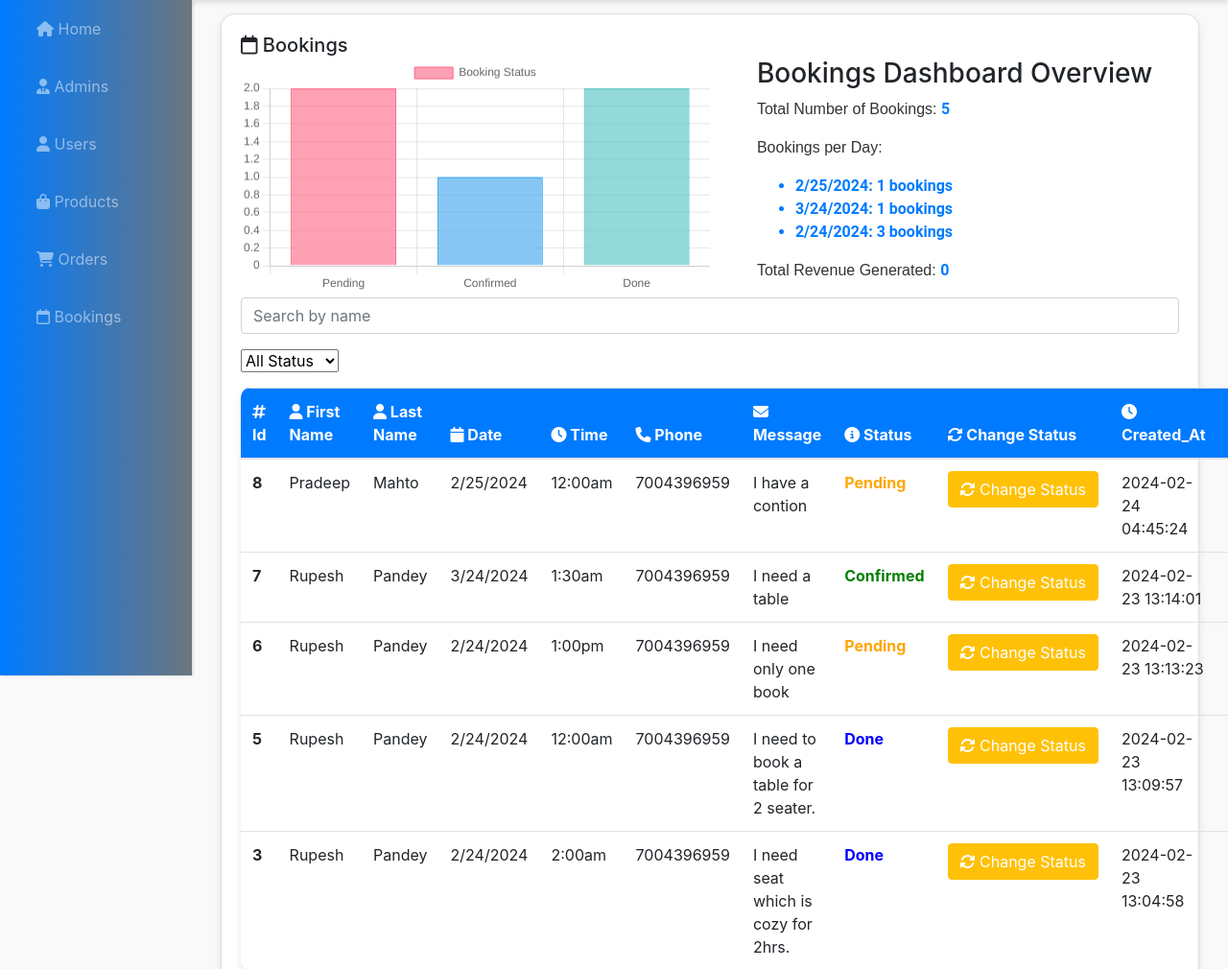
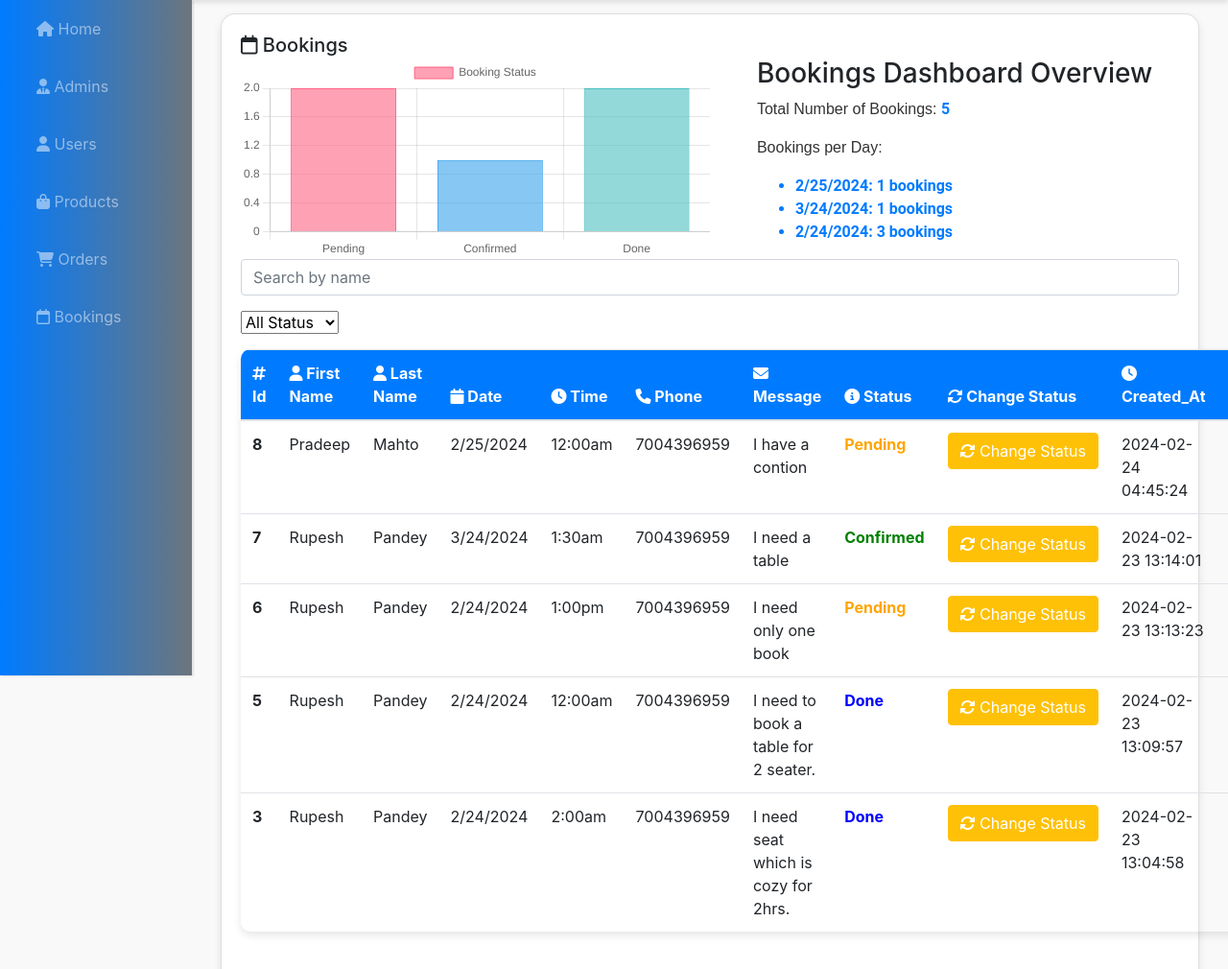
Before and after one commit to Arunabh97/Coffee-Blend, a PHP site: page /coffee-blend/admin-panel/bookings-admins/show-bookings.php in a window 1280 px wide; the page is wider, and only the part inside the window is pictured. Shown: the part 76-1086 px from the top of that part at 96% size. Run offline with PHP 8.4, Linux system fonts and the light colour scheme; a user stored in the database is signed in; data comes from the database, SQL or seed files in the repository; some libraries are stand-ins or nearby versions.

Commit message:
Removed the revenue in bookings section of admin panel

```diff
--- a/admin-panel/bookings-admins/show-bookings.php
+++ b/admin-panel/bookings-admins/show-bookings.php
@@ -190,15 +190,6 @@ if ($filter == 'all') {
                     }
                     echo "</ul>";
 
-                    // Revenue Generated
-                    $totalRevenue = 0;
-                    foreach ($allBookings as $booking) {
-                        if (property_exists($booking, 'price')) {
-                            $totalRevenue += $booking->price;
-                        }
-                    }
-
-                    echo "<p class='overview-info'>Total Revenue Generated: <span class='overview-value'>$totalRevenue</span></p>";
                     ?>
                 </div>
             </div>
```
